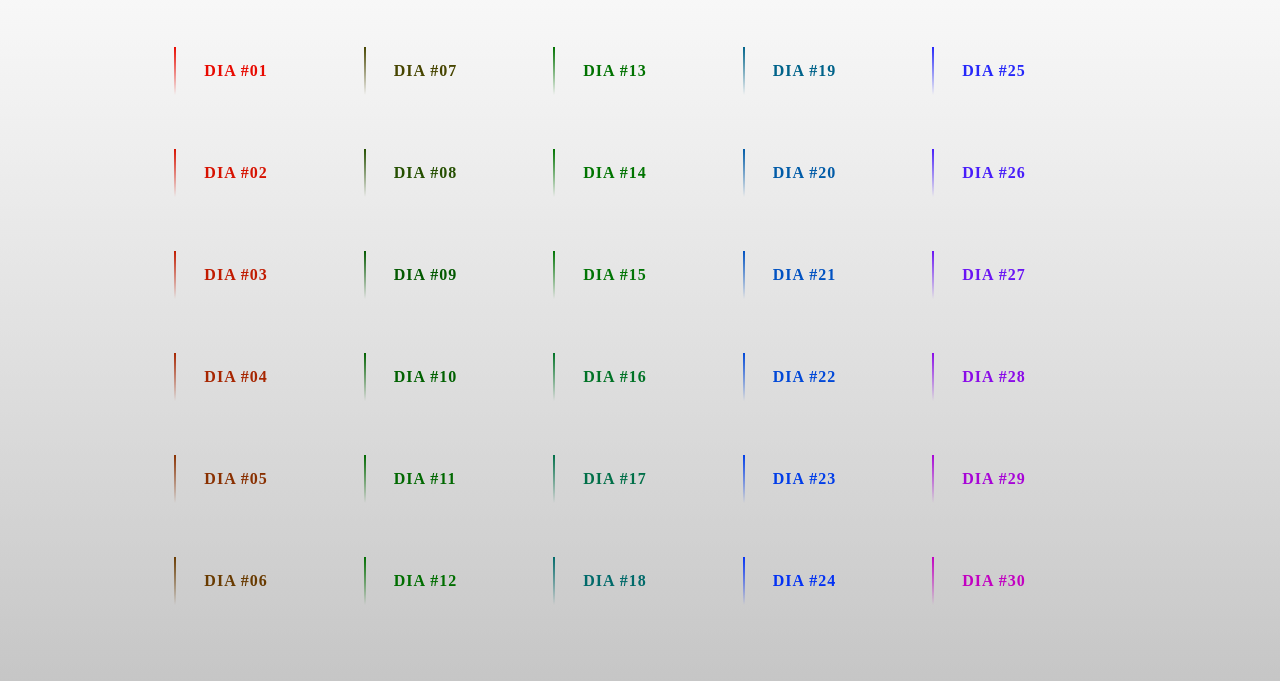
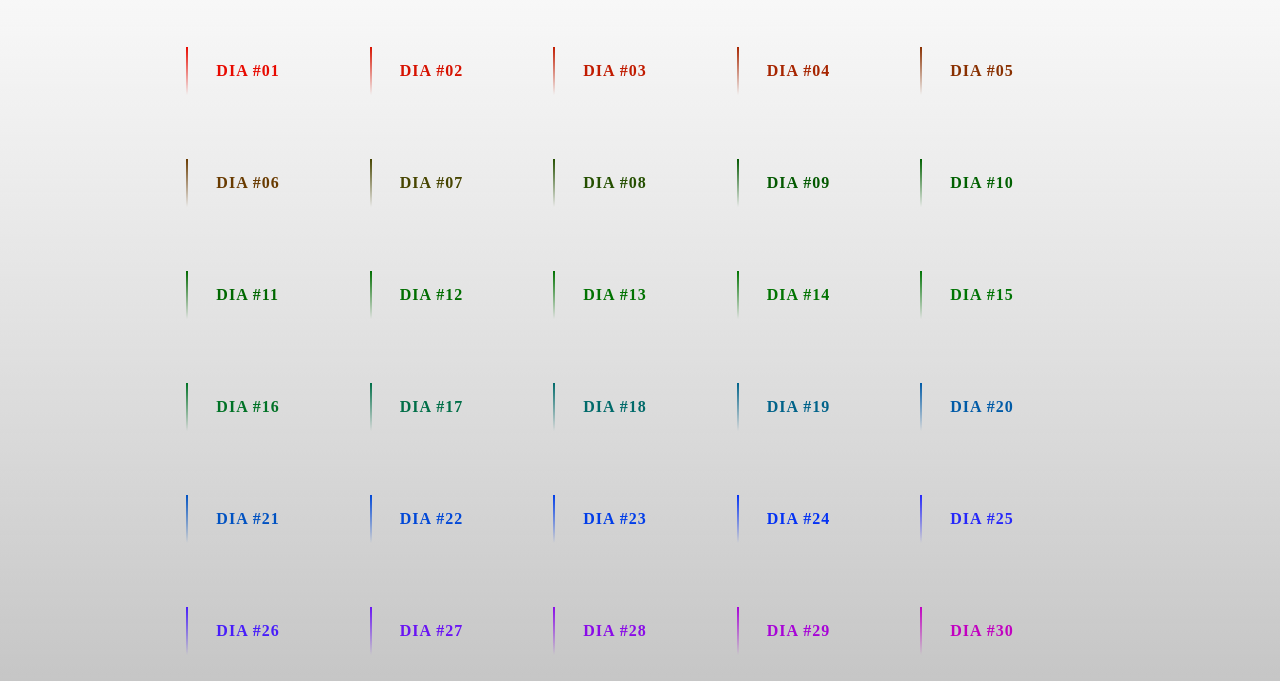
Before and after one commit to AlbusQuercus94/One-CSS-per-30-Days, a plain HTML site: page index.html in a window 1280 px wide. Shown: the part 119-803 px from the top of the page. Drawn offline with Linux system fonts and the light colour scheme.

Commit message:
Atualização styles
Organizando a estrutura das colunas

```diff
--- a/style.css
+++ b/style.css
@@ -39,8 +39,9 @@ a{
 }
 
 .list{
-    column-count: 5;
-    column-width: auto;
+    display: grid;
+    grid-template-columns: auto auto auto auto auto;
+    grid-gap: 10px;
 }
 
 .btn-home {
```
